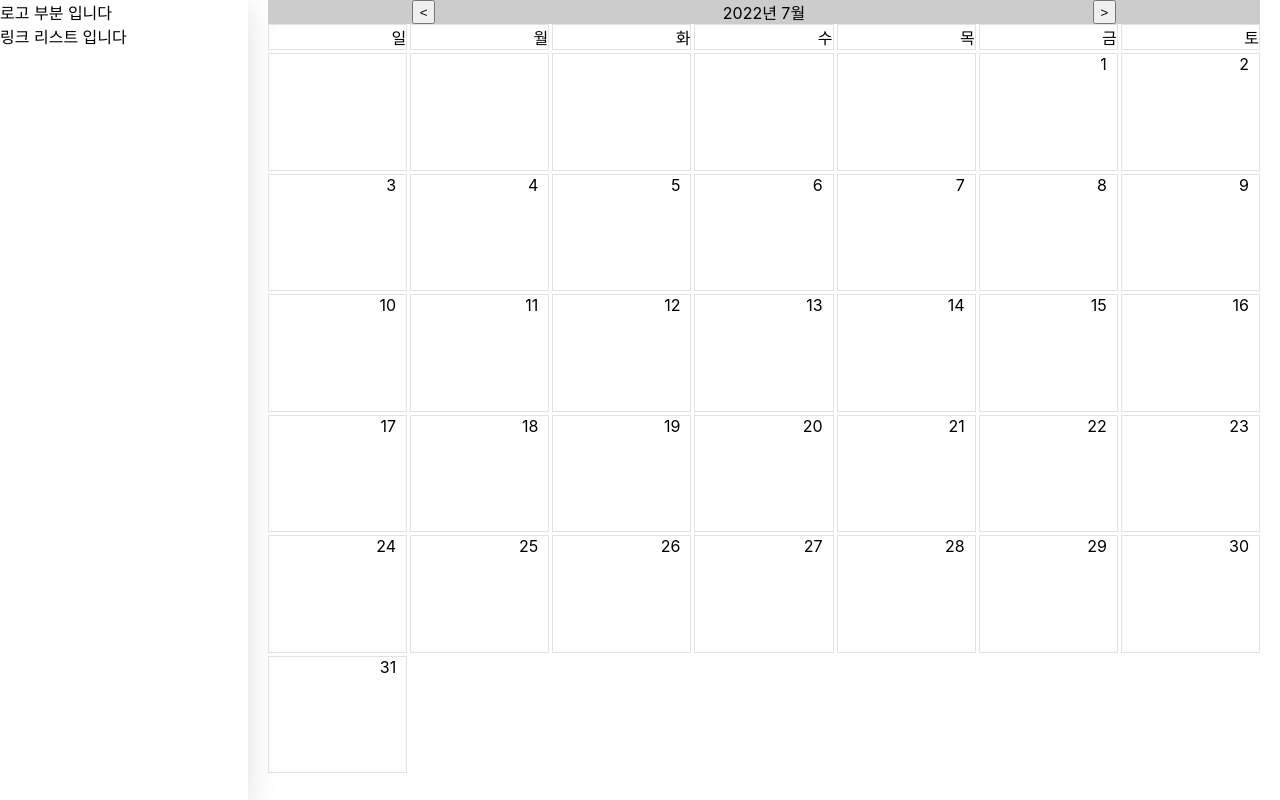
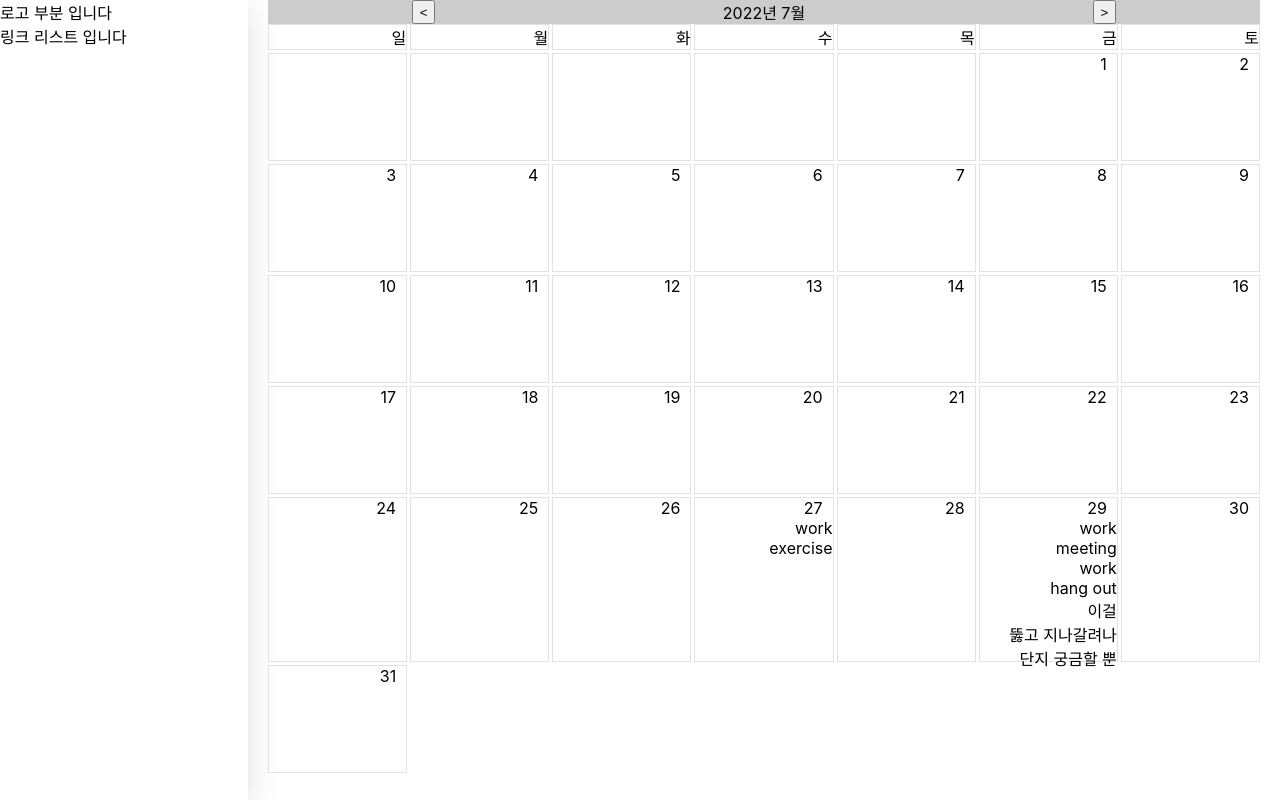
Before and after one commit to 9thxg/todo-list, a React (Create React App) app: page / in a window 1280 px wide. Built offline with nearby package versions, Linux system fonts and the light colour scheme.

Commit message:
UPDATE Todo List && ADD Item.tsx
투두리스트 표시 및 Todo 아이템 컴포넌트 생성

```diff
--- a/src/App.tsx
+++ b/src/App.tsx
@@ -1,12 +1,95 @@
-import { useState } from "react";
+import { useEffect, useState } from "react";
 import { BrowserRouter, Routes } from "react-router-dom";
 import "./App.css";
 import Header from "./components/Header";
 import Sidebar from "./components/Sidebar";
 import Calendar from "./pages/Calendar";
 
+export interface Data {
+  id: number;
+  date: number;
+  content: string;
+  isDone: boolean;
+}
+
+const dummy: Data[] = [
+  {
+    id: 1,
+    date: 1658934000000,
+    content: "work",
+    isDone: true,
+  },
+  {
+    id: 2,
+    date: 1658934000000,
+    content: "exercise",
+    isDone: false,
+  },
+  {
+    id: 3,
+    date: 1659085018082,
+    content: "work",
+    isDone: false,
+  },
+  {
+    id: 4,
+    date: 1659085018082,
+    content: "meeting",
+    isDone: false,
+  },
+  {
+    id: 5,
+    date: 1659106800000,
+    content: "work",
+    isDone: true,
+  },
+  {
+    id: 6,
+    date: 1659106800000,
+    content: "hang out",
+    isDone: false,
+  },
+  {
+    id: 7,
+    date: 1659085018082,
+    content: "이걸",
+    isDone: true,
+  },
+  {
+    id: 8,
+    date: 1659085018082,
+    content: "뚫고 지나갈려나",
+    isDone: true,
+  },
+  {
+    id: 9,
+    date: 1659085018082,
+    content: "단지 궁금할 뿐",
+    isDone: true,
+  },
+];
+
 function App() {
   const [date, setDate] = useState(new Date());
+  const [data, setData] = useState(dummy);
+
+  useEffect(() => {
+    console.log(date.getTime());
+    console.log(
+      new Date(
+        date.getFullYear(),
+        date.getMonth(),
+        date.getDate() + 1
+      ).getTime()
+    );
+    console.log(
+      new Date(
+        date.getFullYear(),
+        date.getMonth(),
+        date.getDate() - 1
+      ).getTime()
+    );
+  });
 
   const increaseMonth = () => {
     setDate(new Date(date.getFullYear(), date.getMonth() + 1, date.getDate()));
@@ -26,7 +109,7 @@ function App() {
             increase={increaseMonth}
             decrease={decreaseMonth}
           />
-          <Calendar date={date} />
+          <Calendar date={date} datas={data} />
         </div>
       </div>
     </BrowserRouter>
--- a/src/components/Block.tsx
+++ b/src/components/Block.tsx
@@ -1,8 +1,12 @@
-const Block = ({ date }: { date?: number }) => {
+import { Data } from "../App";
+
+const Block = ({ date, datas }: { date?: number; datas?: Data[] }) => {
+  console.log(datas);
   return (
     <div className="block">
       <div className="block_date">{date}</div>
       <div className="todo_list"></div>
+      {datas && datas.map((it) => <div>{it.content}</div>)}
     </div>
   );
 };
--- a/src/pages/Calendar.tsx
+++ b/src/pages/Calendar.tsx
@@ -1,7 +1,8 @@
 import { useEffect, useState } from "react";
+import { Data } from "../App";
 import Block from "../components/Block";
 
-const Calendar = ({ date }: { date: Date }) => {
+const Calendar = ({ date, datas }: { date: Date; datas: Data[] }) => {
   const dayOfWeek = ["일", "월", "화", "수", "목", "금", "토"];
   const [range, setRange] = useState({ first: date, last: date });
 
@@ -21,10 +22,11 @@ const Calendar = ({ date }: { date: Date }) => {
   function makeBox() {
     const boxs = [];
     for (let i = 0; i < range.first.getDay(); i++) {
-      boxs.push(<Block />);
+      boxs.push(<Block key={i + 32} />);
     }
     for (let i = range.first.getDate(); i < range.last.getDate() + 1; i++) {
-      boxs.push(<Block date={i} />);
+      const todolist = datas.filter((it) => new Date(it.date).getDate() === i);
+      boxs.push(<Block key={i} date={i} datas={todolist} />);
     }
     return boxs;
   }
@@ -33,7 +35,9 @@ const Calendar = ({ date }: { date: Date }) => {
     <div className="Calendar">
       <div className="DayOfWeek">
         {dayOfWeek.map((it) => (
-          <div className="Day">{it}</div>
+          <div key={it} className="Day">
+            {it}
+          </div>
         ))}
       </div>
 
```
Also changed, not shown: src/components/Item.tsx (added, +7 -0 lines).
